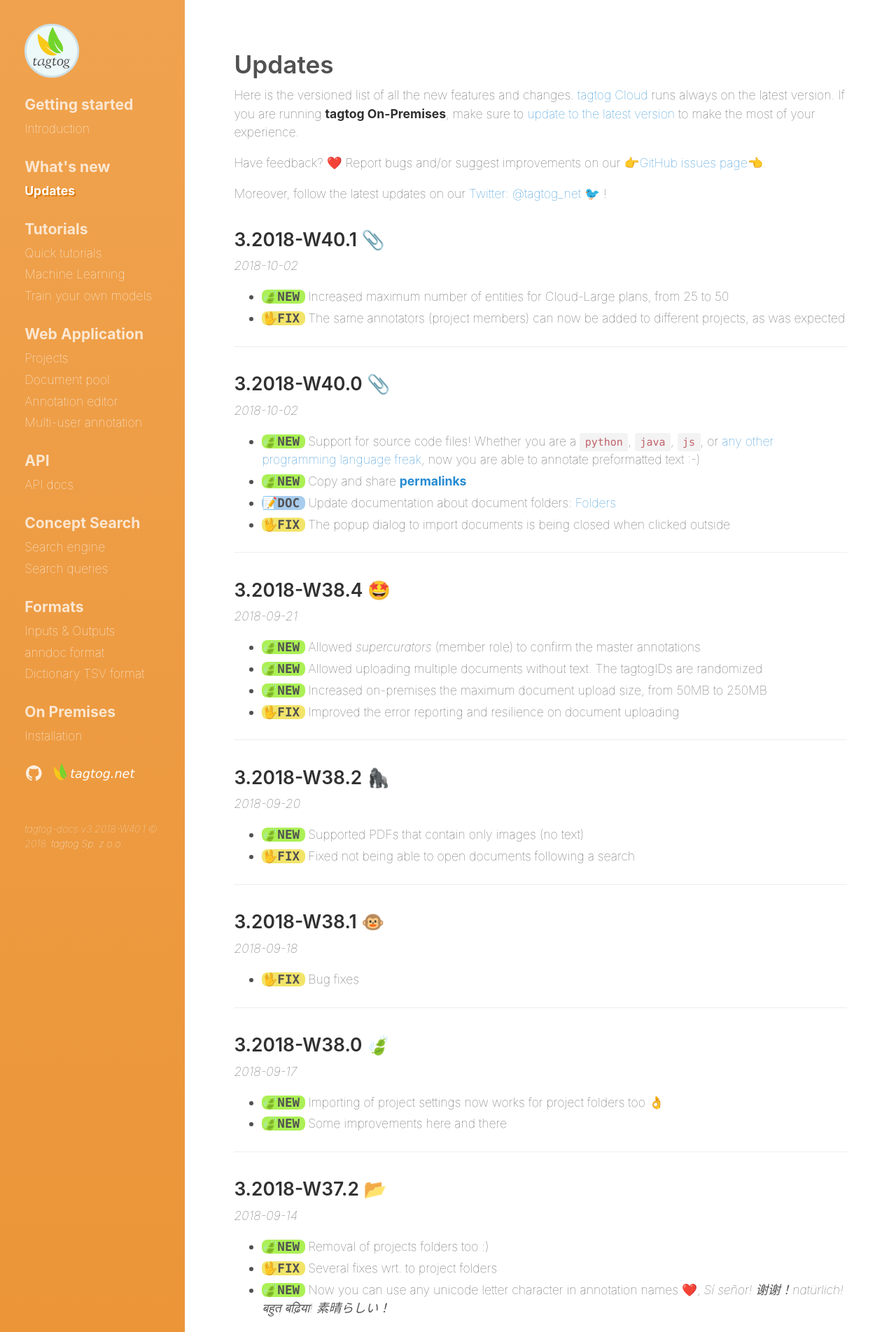
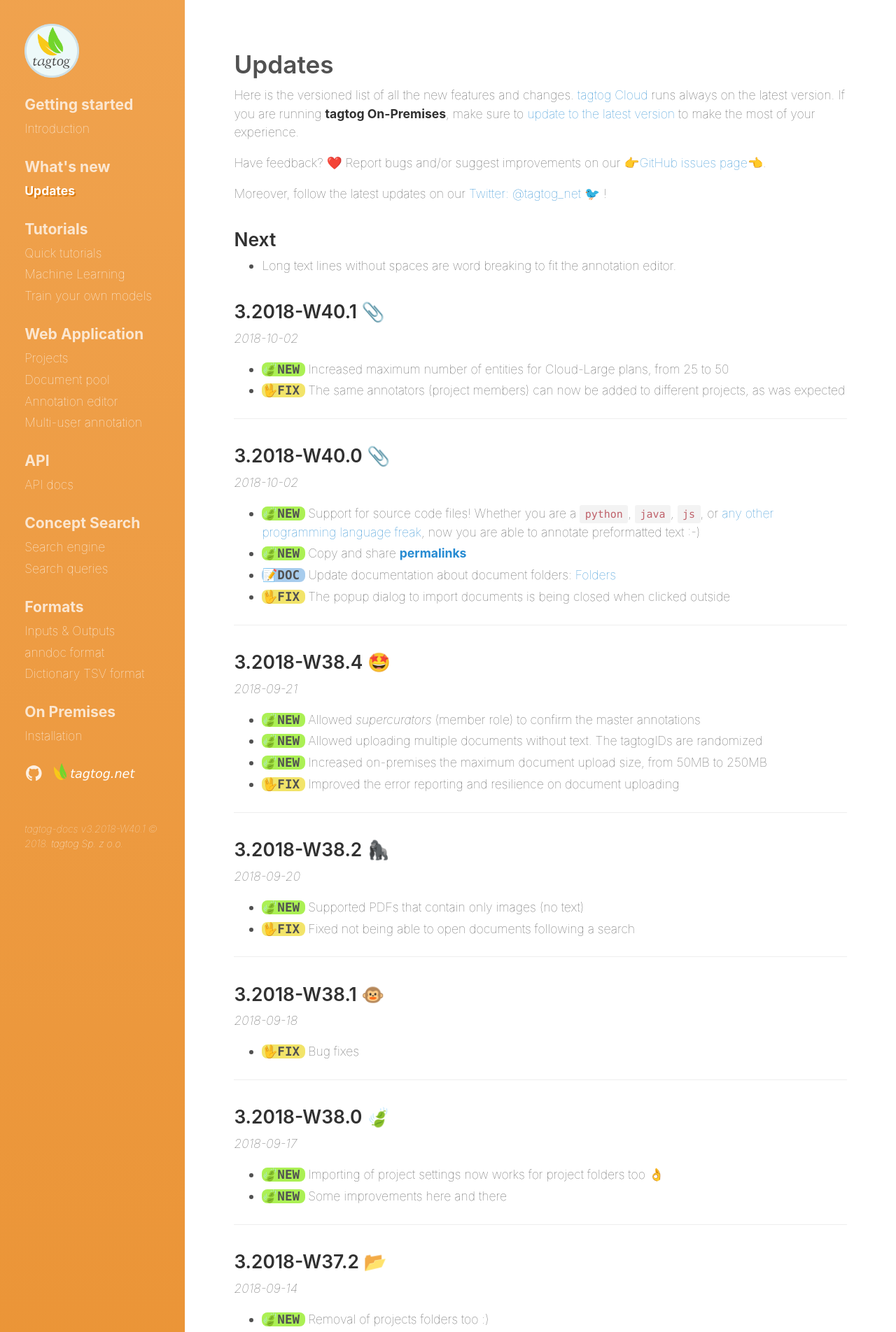
Before and after one commit to tagtogorg/tagtog-doc, a Jekyll site: the page built from updates.md, in a window 1280 px wide. Shown: the top 1904 px of the page at 70% size. Built offline with Jekyll 4.4.1, drawn with Linux system fonts in a browser that asks for light colours; nearby versions of some CDN libraries; emoji names are drawn with the system emoji font.

```diff
--- a/updates.md
+++ b/updates.md
@@ -11,6 +11,11 @@ Here is the versioned list of all the new features and changes. [tagtog Cloud](h
 Have feedback? :heart: Report bugs and/or suggest improvements on our [:point_right:GitHub issues page:point_left:](https://github.com/tagtog/tagtog-doc/issues).
 
 Moreover, follow the latest updates on our [Twitter: @tagtog_net 🐦](https://twitter.com/tagtog_net) !
+
+## Next
+<ul>
+  <li class="fix"><span markdown="1">Long text lines without spaces are word breaking to fit the annotation editor.</span></li>
+</ul>
 
 ## 3.2018-W40.1 📎
 _2018-10-02_
```
